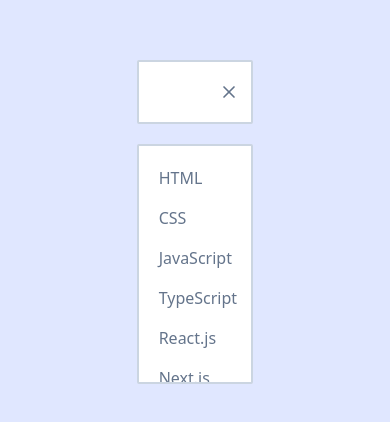
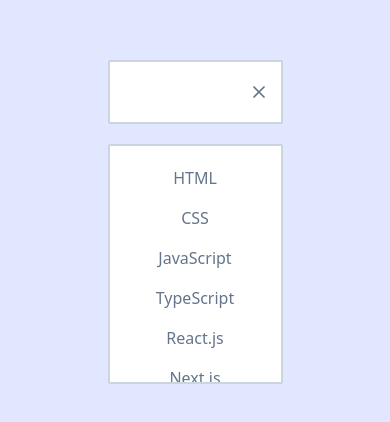
Before and after one commit to CodeAnk2829/skill-picker, a React (Vite) app in the folder frontend/: page / in a window 390 px wide. Shown: the part 200-622 px from the top of the page. Built offline with nearby package versions, Linux system fonts and the light colour scheme.

Commit message:
feat(client): add responsiveness

```diff
--- a/frontend/src/components/LandingComponent.tsx
+++ b/frontend/src/components/LandingComponent.tsx
@@ -42,8 +42,8 @@
     }
 
     return (
-        <div className='flex flex-col items-center p-5 h-screen w-full justify-center'>
-            <div className='grid grid-cols-8 content-center h-16 w-1/3 bg-white mb-5 overflow-y-auto text-balance p-3 border-2 border-slate-300 rounded-sm'>
+        <div className='flex flex-col items-center p-5 h-screen w-full justify-center text-center sm:text-left'>
+            <div className='grid grid-cols-8 content-center h-16 md:w-1/2 sm:w-1/2 w-1/2 max-w-screen-sm bg-white mb-5 overflow-y-auto text-balance p-3 border-2 border-slate-300 rounded-sm'>
                 <div className='col-span-7'>
                     {/* make another component */}
                     {skill.map((value, key) => {
@@ -69,7 +69,7 @@
                     </button>
                 </div>
             </div>
-            <div className='h-60 w-1/3 bg-white overflow-y-auto scrollbar-hide border-2 border-slate-300 rounded-sm'>
+            <div className='h-60 md:w-1/2 sm:w-1/2 max-w-screen-sm w-1/2 bg-white overflow-y-auto scrollbar-hide border-2 border-slate-300 rounded-sm'>
                 <ul role='list'>
                     {skillList.map((skill, key) => {
                         return <li key={key} className='group/item  h-10 p-3  cursor-pointer content-center' onClick={() => handleClick(skill, key)}>
--- a/frontend/tailwind.config.js
+++ b/frontend/tailwind.config.js
@@ -2,7 +2,8 @@
 export default {
   content: ["./index.html", "./src/**/*.{js,ts,jsx,tsx}"],
   theme: {
-    extend: {},
+    extend: {
+    },
   },
   plugins: [],
 };
```
